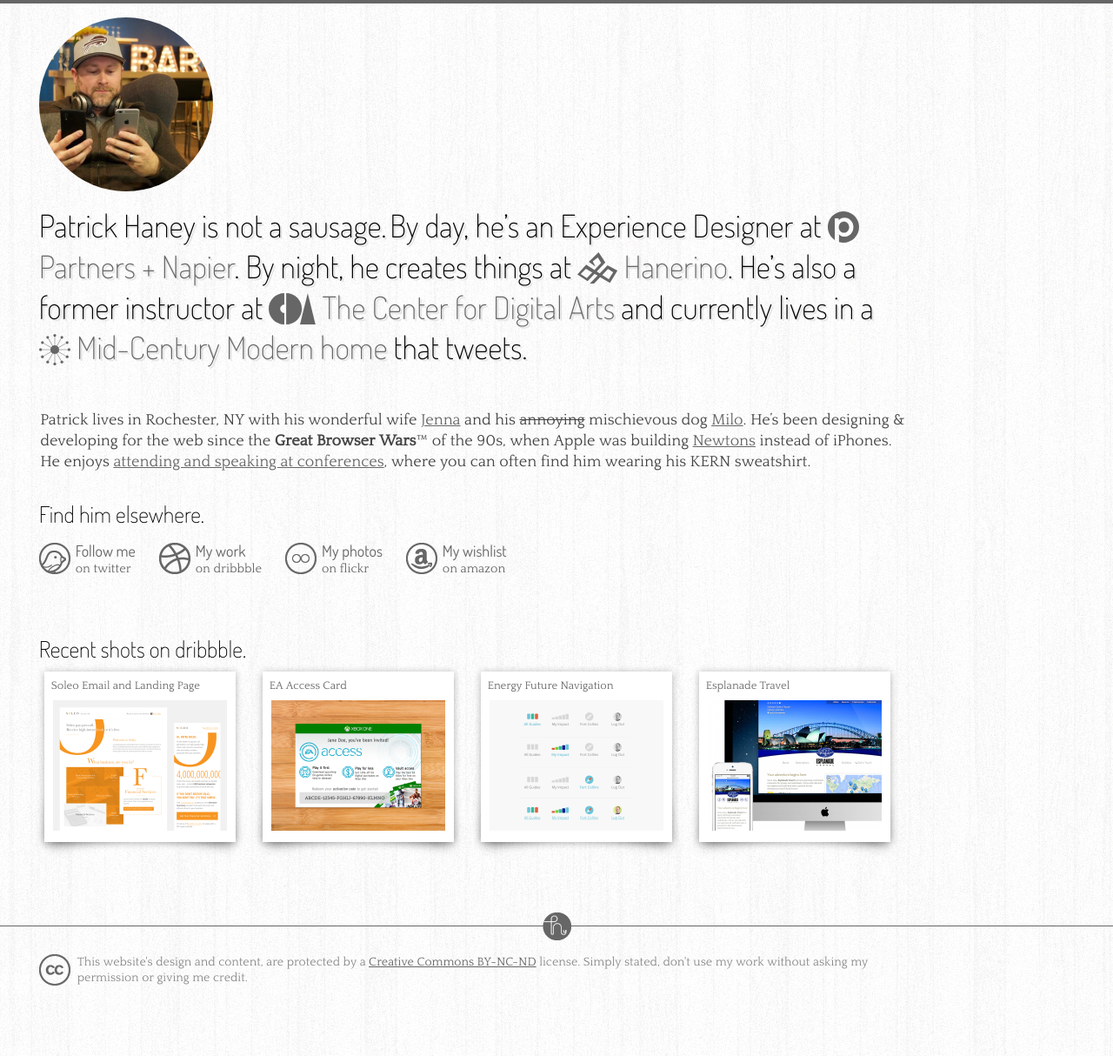
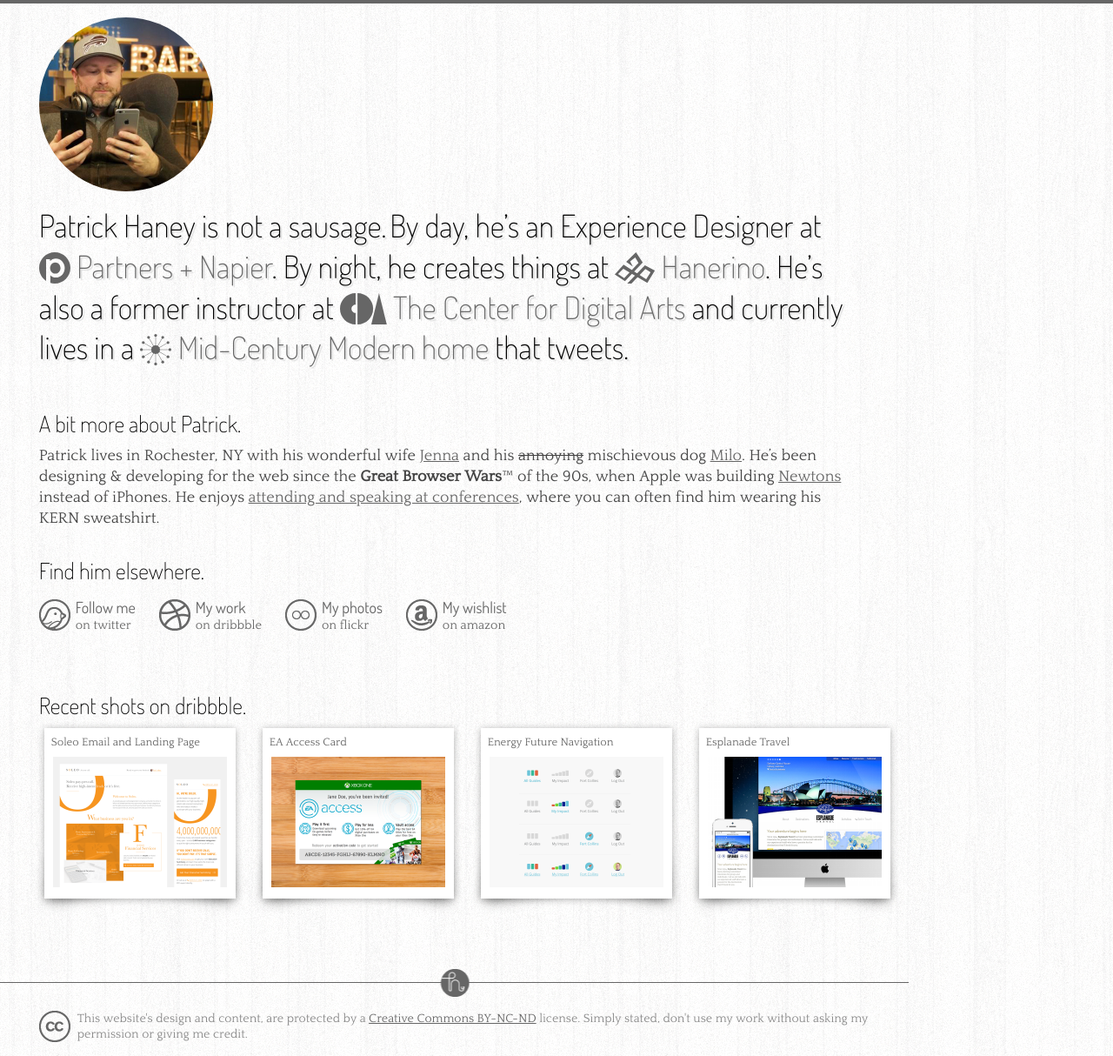
Before and after one commit to notasausage/notasausage.github.io, a Jekyll site: the page built from index.html, in a window 1280 px wide. Shown: the whole page at 87% size. Built offline with Jekyll 4.4.1, drawn with Linux system fonts in a browser that asks for light colours.

Commit message:
Adjust bio and intro sections
Reduce max-width so links look nicer, add a heading to the intro
section to break things up better

```diff
--- a/_sass/_layout.scss
+++ b/_sass/_layout.scss
@@ -7,9 +7,6 @@
     -webkit-box-sizing: border-box;
     -moz-box-sizing: border-box;
     box-sizing: border-box;
-
-    /* Max width for current implementation */
-    max-width: 1024px;
 }
 
 /* ******************************************
@@ -134,6 +131,13 @@
     z-index: 100;
 }
 
+main section.container,
+header.container,
+footer.container {
+    /* Max width for current implementation */
+    max-width: 980px;
+}
+
 /********************************************
     Bio Headline
 ********************************************/
@@ -252,8 +256,11 @@
     Main Body Copy
 ********************************************/
 
-main p {
-    font-size: 1.125em;
+main {
+    p {
+        font-size: 1.125em;
+        margin-top: .5em;
+    }
 }
 
 /********************************************
--- a/index.html
+++ b/index.html
@@ -3,7 +3,13 @@
 ---
 
 <section class="container">
-    <p class="wrapper">
-        Patrick lives in Rochester, NY with his wonderful wife <a href="http://jennamarino.com" title="Jenna Marino">Jenna</a> and his <strike>annoying</strike> mischievous dog <a href="http://twitter.com/milothedog" title="Milo the dog on Twitter">Milo</a>. He&#8217;s been designing &amp; developing for the web since the <strong>Great Browser Wars</strong>&trade; of the 90s, when Apple was building <a href="http://shrineofapple.com/newton-messagepad-130/" title="Apple Newton MessagePad on Shrine of Apple">Newtons</a> instead of iPhones. He enjoys <a href="http://lanyrd.com/profile/notasausage/" title="Patrick's profile on Lanyrd">attending and speaking at conferences</a>, where you can often find him wearing his <!-- <a href="http://ispatrickwearingakernsweatshirt.com" title="Is Patrick wearing a KERN sweatshirt?"> -->KERN sweatshirt.
-    </p>
+    <header class="wrapper">
+        <h2>A bit more about Patrick.</h2>
+    </header>
+
+    <article class="wrapper">
+        <p>
+            Patrick lives in Rochester, NY with his wonderful wife <a href="http://jennamarino.com" title="Jenna Marino">Jenna</a> and his <strike>annoying</strike> mischievous dog <a href="http://twitter.com/milothedog" title="Milo the dog on Twitter">Milo</a>. He&#8217;s been designing &amp; developing for the web since the <strong>Great Browser Wars</strong>&trade; of the 90s, when Apple was building <a href="http://shrineofapple.com/newton-messagepad-130/" title="Apple Newton MessagePad on Shrine of Apple">Newtons</a> instead of iPhones. He enjoys <a href="http://lanyrd.com/profile/notasausage/" title="Patrick's profile on Lanyrd">attending and speaking at conferences</a>, where you can often find him wearing his <!-- <a href="http://ispatrickwearingakernsweatshirt.com" title="Is Patrick wearing a KERN sweatshirt?"> -->KERN&nbsp;sweatshirt.
+        </p>
+    </article>
 </section>
```
